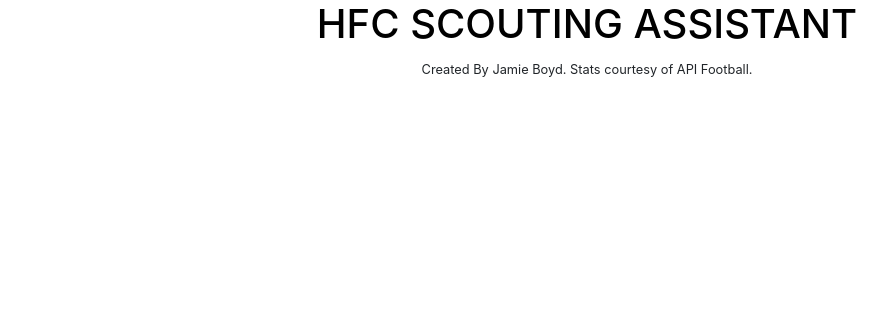
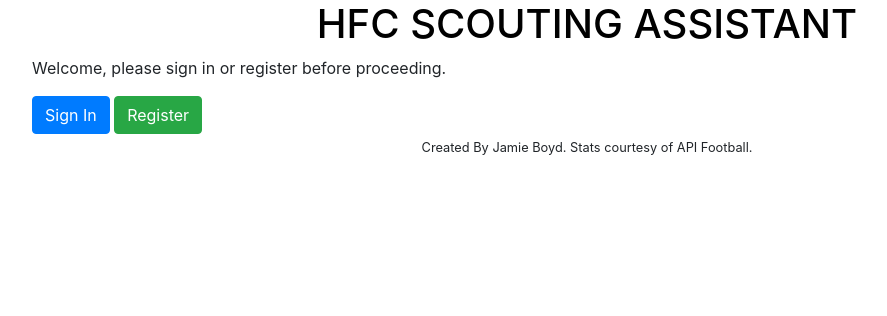
Before and after one commit to jboyd8/milestone-project-3, a Flask app: page / in a window 1280 px wide. Shown: the top 316 px of the page, without its empty margins (53-940 px from the left). Run offline with Flask 2, Linux system fonts and the light colour scheme; some libraries are stand-ins or nearby versions.

Commit message:
feat: basic structure with sign in and register buttons

```diff
--- a/app/templates/index.html
+++ b/app/templates/index.html
@@ -1,4 +1,16 @@
 {% extends 'base.html' %}
 {% block content %}
-
+<div class="container">
+    <div class="row">
+        <div class="col-12">
+            <p>Welcome, please sign in or register before proceeding.</p>
+        </div>
+    </div>
+    <div class="row">
+        <div class="col-12">
+            <button type="button" class="btn btn-primary">Sign In</button>
+            <button type="button" class="btn btn-success">Register</button>
+        </div>
+    </div>
+</div>
 {% endblock %}
```
